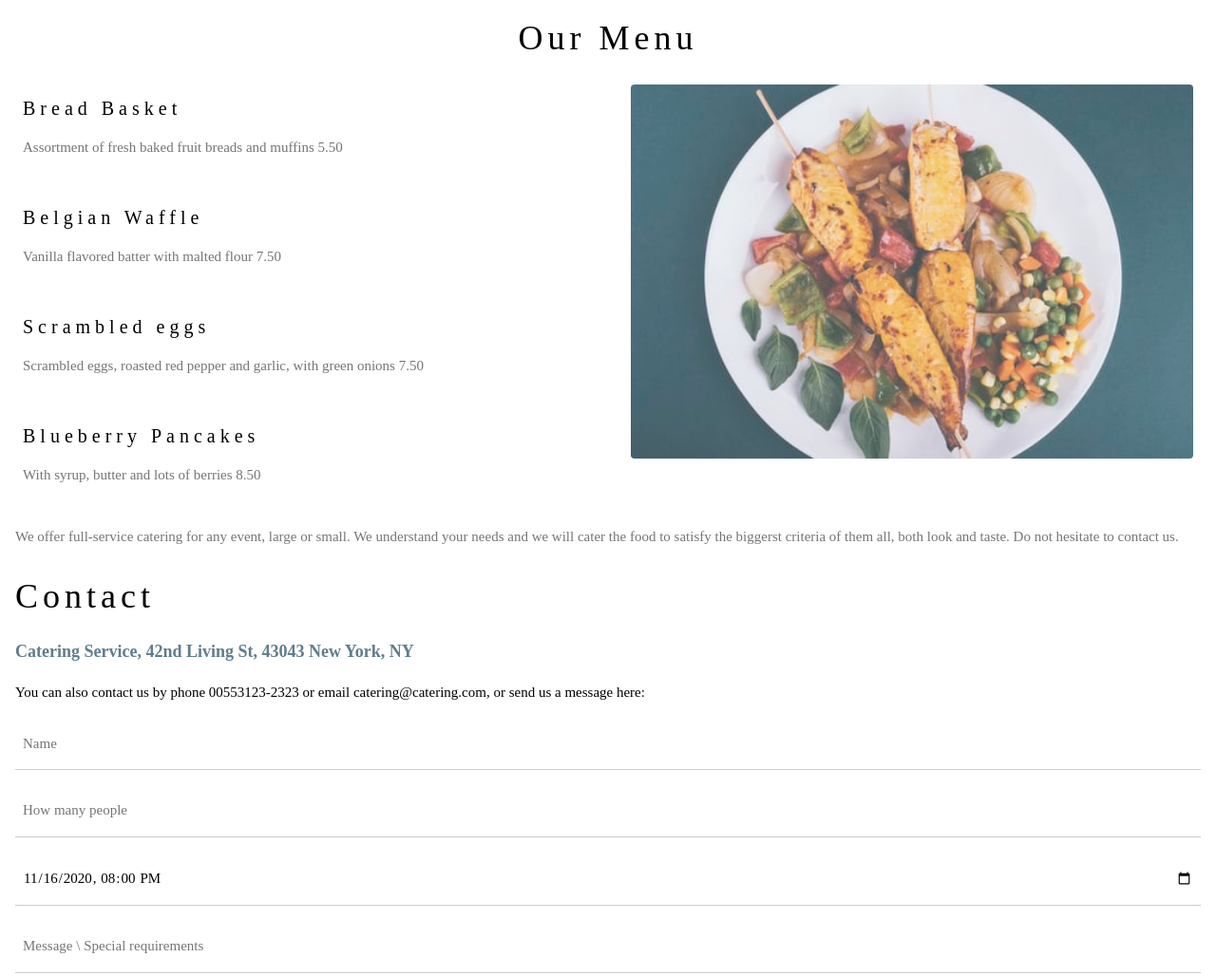
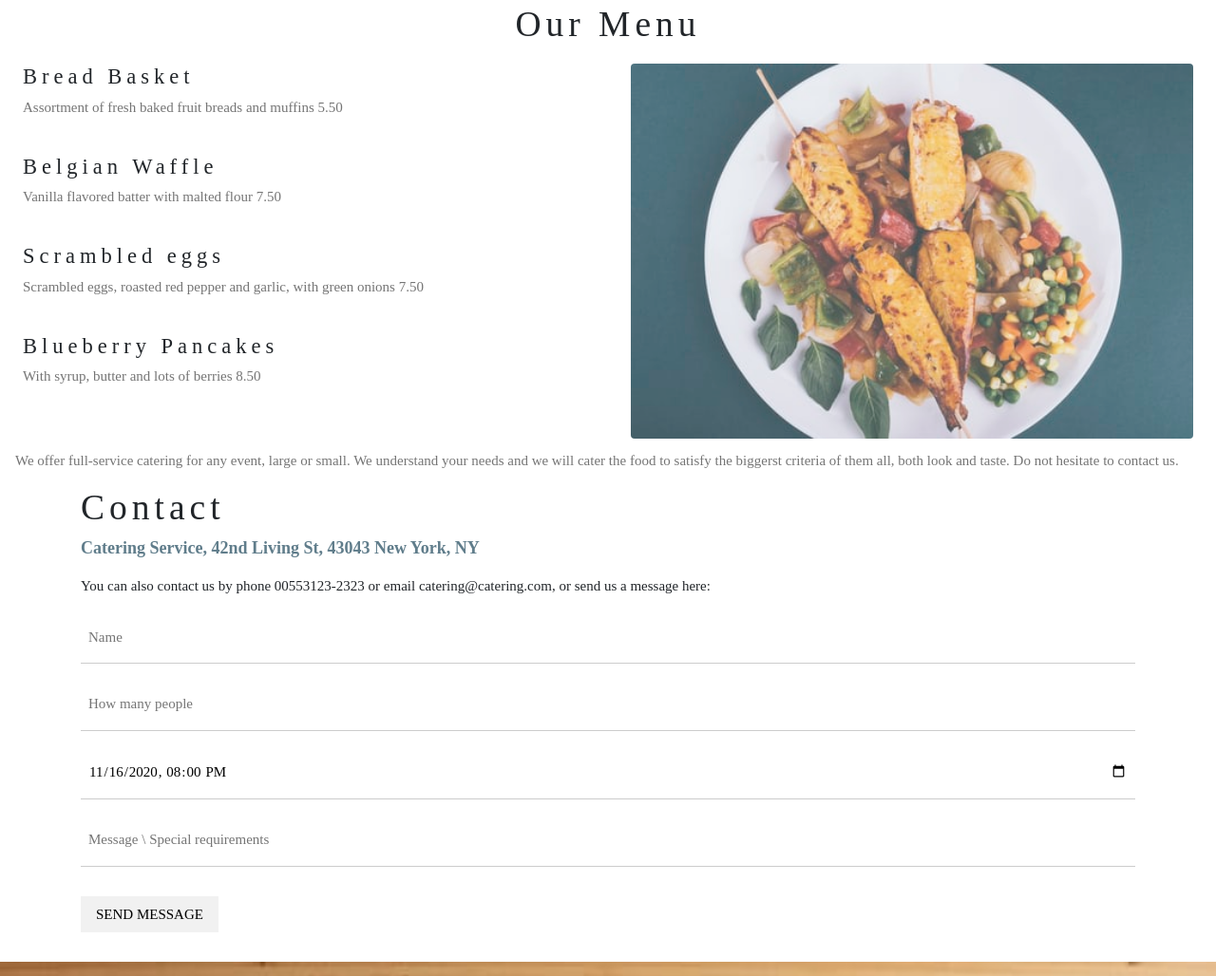
Before and after one commit to Harrytimbog/burger, a plain HTML site: page index.html in a window 1280 px wide. Shown: the part 1105-2133 px from the top of the page at 95% size. Drawn offline with nearby package versions, Linux system fonts and the light colour scheme.

Commit message:
change contact styling with bootstrap container

```diff
--- a/index.html
+++ b/index.html
@@ -4,6 +4,7 @@
   <title>Catering</title>
   <meta name="viewport" content="width=device-width,initial-scale=1">
   <link rel="stylesheet" href="https://www.w3schools.com/w3css/4/w3.css">
+  <link rel="stylesheet" href="https://maxcdn.bootstrapcdn.com/bootstrap/4.5.2/css/bootstrap.min.css">
   <script src="https://kit.fontawesome.com/94438a0218.js" crossorigin="anonymous"></script>
   <style>
   body {font-family:"Times New Roman", serif}
@@ -96,7 +97,7 @@
       </div>
 
       <!-- Contact -->
-      <div id="contact" class="w3-container">
+      <div id="contact" class="container">
         <h1>Contact</h1>
 
         <p class="w3-text-blue-grey w3-large">
```
